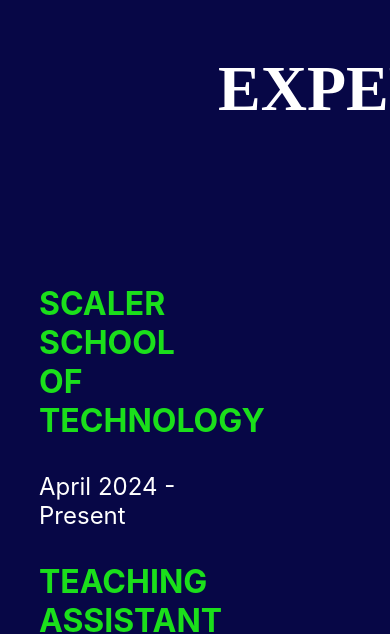
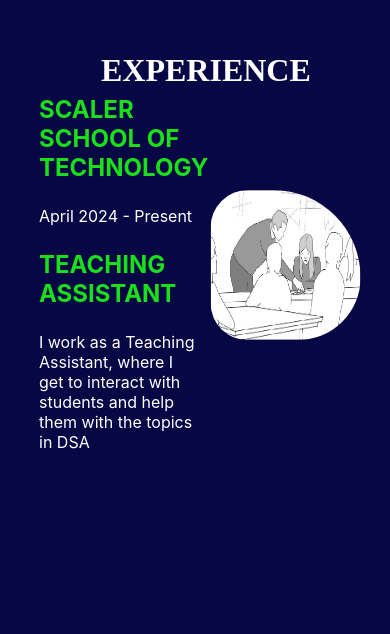
Before and after one commit to Vishesh-Paliwal/ReactPortfolio, a React (Create React App) app: page / in a window 390 px wide. Shown: the part 2614-3248 px from the top of the page. Built offline with nearby package versions, Linux system fonts and the light colour scheme.

Commit message:
page4 responsive

```diff
--- a/src/Page4/exp.css
+++ b/src/Page4/exp.css
@@ -34,3 +34,36 @@
 #fl img {
     border-radius: 600px 1400px 1000px 590px;
 }
+
+@media only screen and (max-width: 600px) {
+    #page4 h2{
+        transform: translate(10vw , 10vh);
+        font-size: 2rem;
+        font-family: 'Brush Script MT', cursive;
+        color: white;
+    }
+
+    #exp h3{
+        font-size: 1.5rem;
+        color: rgb(27, 223, 27);
+    }
+
+    #exp p{
+        font-size: 1rem;
+    }
+    #exp{
+        transform: translate(10vw , 3vh);
+        width: 40vw;
+    }
+
+    #fl{
+        transform: translate(54vw , -30vh);
+    }
+
+    #fl img {
+        border-radius: 600px 1400px 1000px 590px;
+        height: 150px;
+        width: 150px;
+    }
+
+}
```
